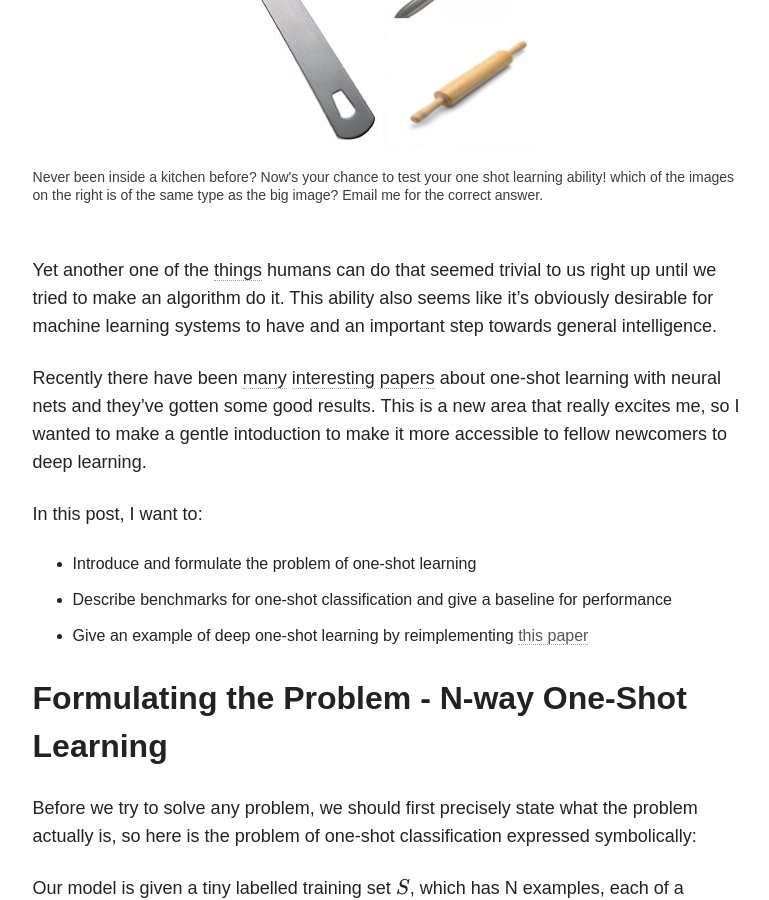
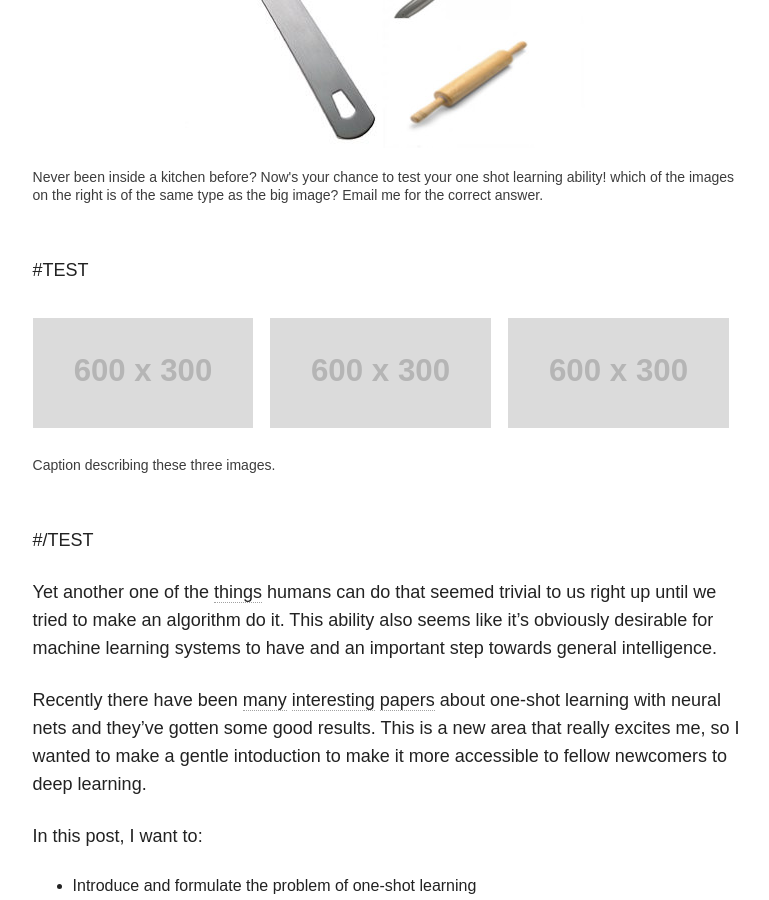
Before and after one commit to sorenbouma/sorenbouma.github.io, a Jekyll site: the page built from _posts/blog/2017-02-11-oneshot.md, in a window 1280 px wide and 900 px high, scrolled down 1823 px. Shown: the whole window, without its empty margins (347-1116 px from the left). Built offline with Jekyll 4.4.1, drawn with Linux system fonts in a browser that asks for light colours; nearby versions of some CDN libraries; formulas are drawn with MathJax 3; comment, search, counter and statistics services are not loaded.

Commit message:
testing figure class

```diff
--- a/_posts/blog/2017-02-11-oneshot.md
+++ b/_posts/blog/2017-02-11-oneshot.md
@@ -23,6 +23,16 @@ image:
   <figcaption>Never been inside a kitchen before? Now's your chance to test your one shot learning ability! which of the images on the right is of the same type as the big image?
    Email me for the correct answer.</figcaption>
  </figure>
+
+#TEST
+ <figure class="third">
+ 	<a href="http://placehold.it/1200x600.jpg"><img src="http://placehold.it/600x300.jpg" alt="image"></a>
+ 	<a href="http://placehold.it/1200x600.jpg"><img src="http://placehold.it/600x300.jpg" alt="image"></a>
+ 	<a href="http://placehold.it/1200x600.jpg"><img src="http://placehold.it/600x300.jpg" alt="image"></a>
+ 	<figcaption>Caption describing these three images.</figcaption>
+ </figure>
+#/TEST
+
 
 
 Yet another one of the [things](https://dspace.mit.edu/handle/1721.1/6125 "..back in the 1960s, some of the early pioneers of AI set some undergrads the task of building a complete computer vision system over summer") humans can do that seemed trivial to us right up until we tried to make an algorithm do it. This ability also seems like it's obviously desirable for machine learning systems to have and an important step towards general intelligence.
```
Also changed, not shown: about/index.md (+1 -1 lines).
